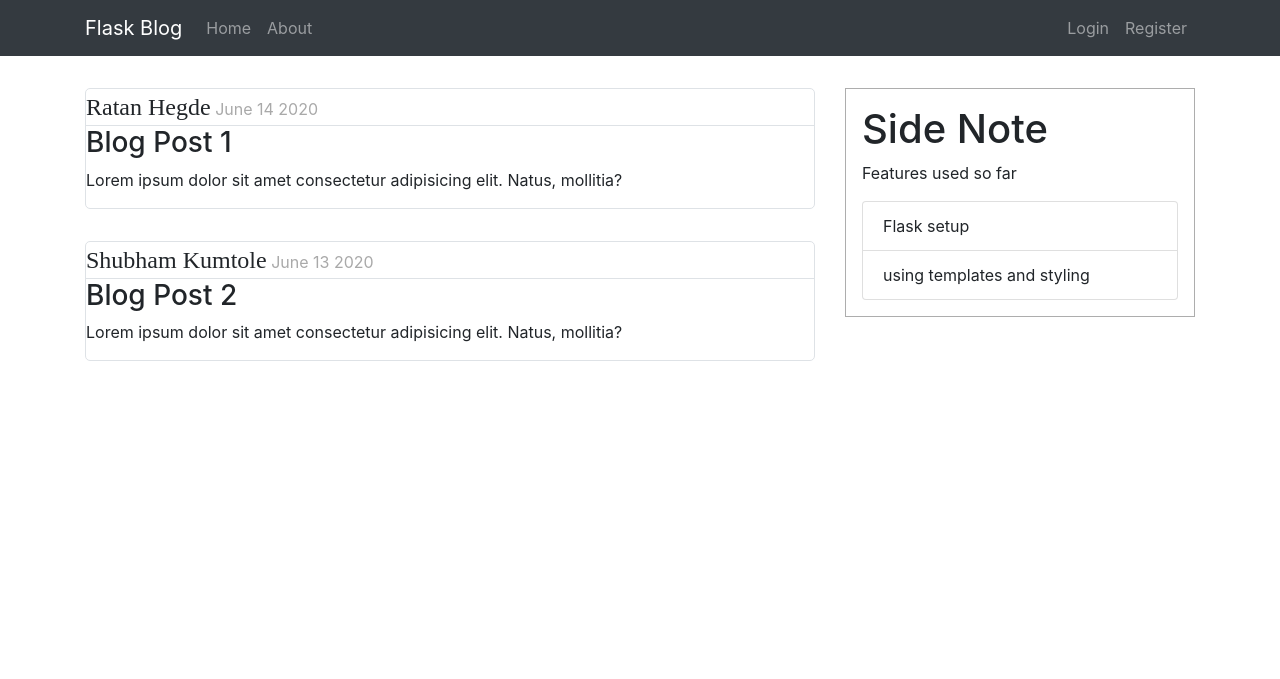
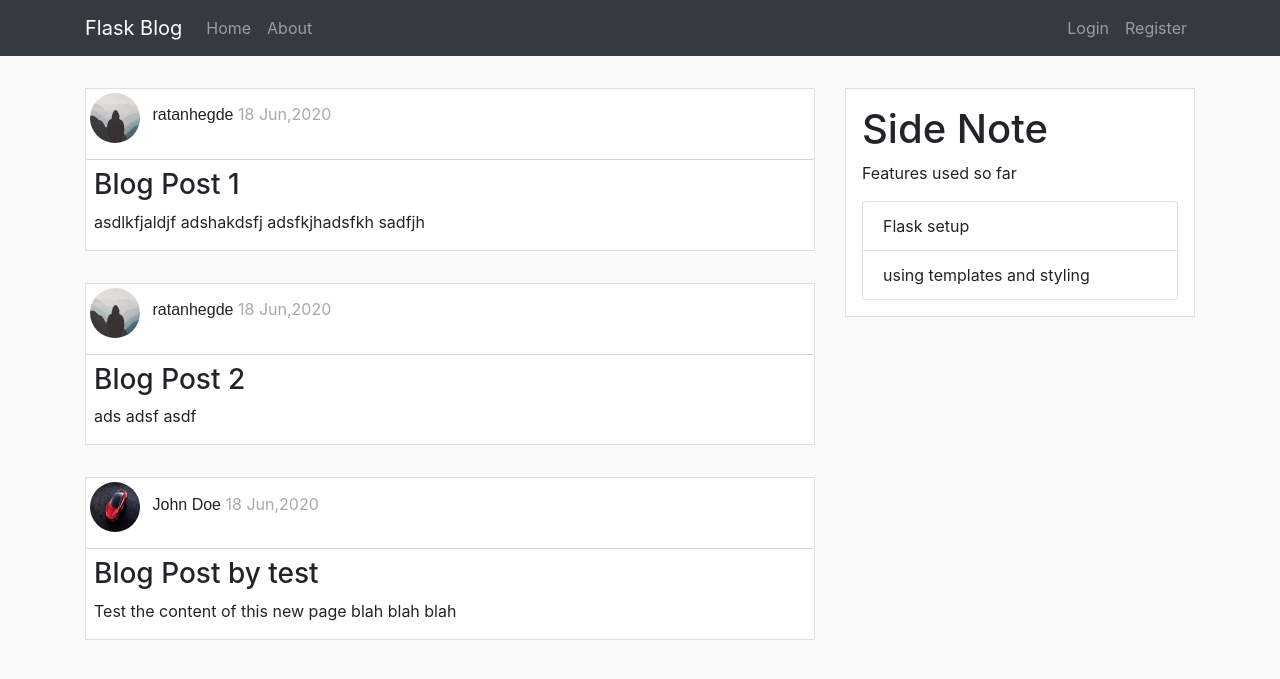
Before and after one commit to RatanNarayanHegde/Flask-Blog, a Flask app: page / in a window 1280 px wide. Shown: the top 679 px of the page. Run offline with Flask 2, Linux system fonts and the light colour scheme; data comes from the database, SQL or seed files in the repository; some libraries are stand-ins or nearby versions.

Commit message:
add view post page and links

```diff
--- a/flaskBlog/routes.py
+++ b/flaskBlog/routes.py
@@ -6,24 +6,11 @@ from flask_login import login_user,current_user,logout_user,login_required
 import os,secrets
 from PIL import Image
 
-posts = [
-    {
-        'author': 'Ratan Hegde',
-        'title': 'Blog Post 1',
-        'content': 'Lorem ipsum dolor sit amet consectetur adipisicing elit. Natus, mollitia?',
-        'date_pub': 'June 14 2020'
-    },
-    {
-        'author': 'Shubham Kumtole',
-        'title': 'Blog Post 2',
-        'content': 'Lorem ipsum dolor sit amet consectetur adipisicing elit. Natus, mollitia?',
-        'date_pub': 'June 13 2020'
-    }
-]
 
 
 @app.route("/")
 def home():
+    posts= Post.query.all()
     return render_template('home.html', posts=posts)
 
 
@@ -102,6 +89,14 @@ def account():
 def new_post():
     form = PostForm()
     if form.validate_on_submit() :
+        post = Post(title=form.title.data,content=form.content.data,author=current_user)
+        db.session.add(post)
+        db.session.commit()
         flash('Your Post has been created','success')
         return redirect(url_for('home'))
     return render_template('create_post.html',title='New Post',form=form)
+
+@app.route("/post/<int:post_id>")
+def post(post_id):
+    post = Post.query.get_or_404(post_id)
+    return render_template('post.html',title=post.title,post=post)
--- a/flaskBlog/static/main.css
+++ b/flaskBlog/static/main.css
@@ -1,20 +1,28 @@
+body{
+    background: #fafafa;
+}
+
+a{
+    color: inherit;
+}
 .col-md-4 div{
-    border: 1px solid #adadad;
     margin-top: 2rem;
     padding: 1rem;
+    background-color: #ffffff;
 }
 
 .article {
     /* border: 1px solid darkgray; */
     margin-top: 2rem;
-    border-radius: 5px;
+    background-color: #ffffff;
 
 }
 
 .Postauthor {
-    font-family: cursive;
+    font-family: sans-serif;
     font-weight: 300;
-    font-size: x-large;
+
+
 }
 
 .Postdate {
@@ -30,3 +38,17 @@
     height: 200px;
     width: 200px;
 }
+
+.post-metadata{
+    padding-bottom: 1rem;
+    border-bottom: 1px solid lightgray;
+    border-radius: 2px;
+    border-width: 80%;
+
+}
+
+#post_img{
+
+    height: 50px;
+    width: 50px;
+}
--- a/flaskBlog/templates/home.html
+++ b/flaskBlog/templates/home.html
@@ -3,11 +3,14 @@
 {% block content %}
     {% for post in posts %}
         <div class="article border">
-            <span class="Postauthor">{{ post.author }}</span>
-            <span class="Postdate"> {{ post.date_pub }}</span>
-            <br>
-            <h3 class="border-top">{{ post.title }}</h3>
-            <p>{{ post.content }}</p>
+            <div class="post-metadata">
+                <img class="rounded-circle mt-1 ml-1" src="{{ url_for('static',filename='profile_pics/'+post.author.image_file) }}" alt="" id="post_img">
+                <span class="Postauthor ml-2"><a href="#">{{ post.author.username }}</a></span>
+                <span class="Postdate mr-1"> {{ post.date_posted.strftime('%d %b,%Y') }}</span>
+            </div>
+            <h3 class="mt-2 ml-2 mr-2"><a href="{{ url_for('post',post_id=post.id) }}">{{ post.title }}</a></h3>
+            <p class="ml-2">{{ post.content }}</p>
+
         </div>
     {% endfor %}
 {% endblock %}
--- a/flaskBlog/templates/layout.html
+++ b/flaskBlog/templates/layout.html
@@ -79,7 +79,7 @@
                 {% endblock %}
             </div>
             <div class="col-md-4">
-                <div>
+                <div class="border">
                     <h1>Side Note</h1>
                     <p>Features used so far</p>
                     <ul class="list-group">
```
Also changed, not shown: flaskBlog/templates/post.html (added, +17 -0 lines), flaskBlog/site.db, flaskBlog/static/profile_pics/3a3717afaac0ae16.jpg (added), flaskBlog/static/profile_pics/71e158cf0d431414.jpg (added).
